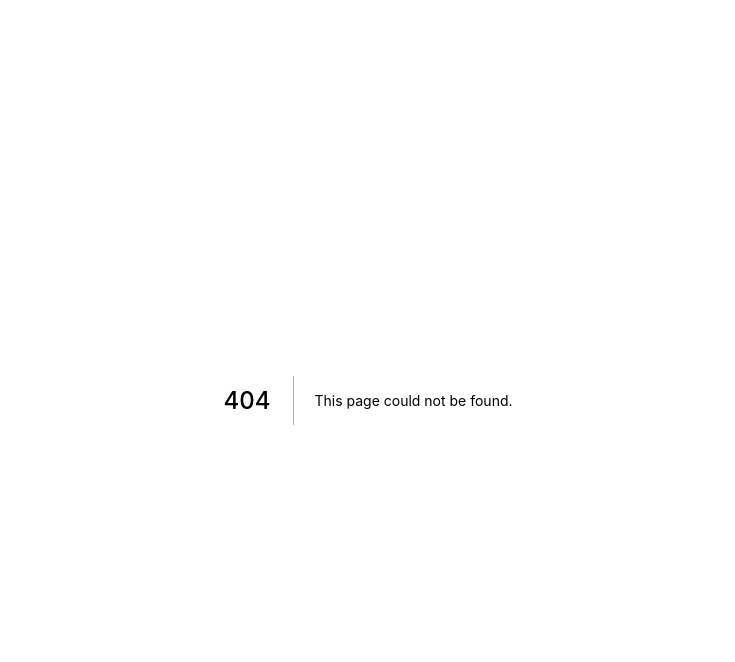
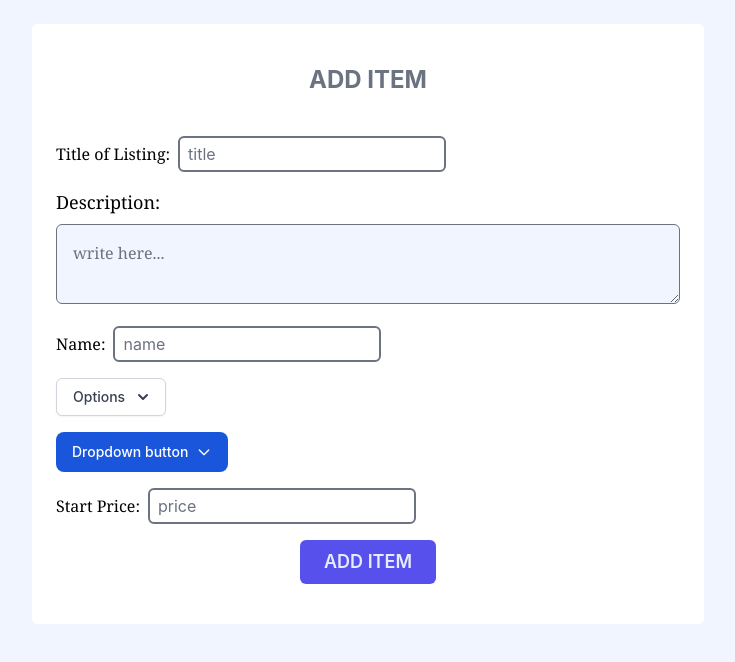
Before and after one commit to furniture-exchange-auction/auction, a Next.js app in the folder app/: page /test in a window 1280 px wide. Before the commit this address had no page. Shown: the top 662 px of the page, without its empty margins (272-1007 px from the left). Built offline with nearby package versions, Linux system fonts and the light colour scheme.

Commit message:
add item in progress

```diff
--- /dev/null
+++ b/app/components/AddItem.jsx
@@ -0,0 +1,134 @@
+import DropDown from "./DropDown";
+export default function AddItem() {
+
+  return (
+    <form>
+      <div class="bg-indigo-50 min-h-screen md:px-20 pt-6">
+        <div class=" bg-white rounded-md px-6 py-10 max-w-2xl mx-auto">
+          <h1 class="text-center text-2xl font-bold text-gray-500 mb-10">
+            ADD ITEM
+          </h1>
+          <div class="space-y-4">
+            <div>
+              <label for="title" class="text-lx font-serif">
+                Title of Listing:
+              </label>
+              <input
+                type="text"
+                placeholder="title"
+                id="title"
+                class="ml-2 outline-none py-1 px-2 text-md border-2 rounded-md"
+              />
+            </div>
+            <div>
+              <label for="description" class="block mb-2 text-lg font-serif">
+                Description:
+              </label>
+              <textarea
+                id="description"
+                cols="30"
+                rows="10"
+                placeholder="write here..."
+                class="w-full h-20 font-serif  p-4 text-gray-600 bg-indigo-50 outline-none rounded-md"
+              ></textarea>
+            </div>
+            <div>
+              <label for="name" class="text-lx font-serif">
+                Name:
+              </label>
+              <input
+                type="text"
+                placeholder="name"
+                id="name"
+                class="ml-2 outline-none py-1 px-2 text-md border-2 rounded-md"
+              />
+            </div>
+            <div>
+              <DropDown />
+            </div>
+            <div>
+              <button
+                id="dropdownDefault"
+                data-dropdown-toggle="dropdownId"
+                class="text-white bg-blue-700 hover:bg-blue-800 focus:ring-4 focus:outline-none focus:ring-blue-300 font-medium rounded-lg text-sm px-4 py-2.5 text-center inline-flex items-center dark:bg-blue-600 dark:hover:bg-blue-700 dark:focus:ring-blue-800"
+                type="button"
+              >
+                Dropdown button{" "}
+                <svg
+                  class="ml-2 w-4 h-4"
+                  fill="none"
+                  stroke="currentColor"
+                  viewBox="0 0 24 24"
+                  xmlns="http://www.w3.org/2000/svg"
+                >
+                  <path
+                    stroke-linecap="round"
+                    stroke-linejoin="round"
+                    stroke-width="2"
+                    d="M19 9l-7 7-7-7"
+                  ></path>
+                </svg>
+              </button>
+              <div
+                id="dropdown"
+                class="hidden z-10 w-44 bg-white rounded divide-y divide-gray-100 shadow dark:bg-gray-700"
+              >
+                <ul
+                  class="py-1 text-sm text-gray-700 dark:text-gray-200"
+                  aria-labelledby="dropdownDefault"
+                >
+                  <li>
+                    <a
+                      href="#"
+                      class="block py-2 px-4 hover:bg-gray-100 dark:hover:bg-gray-600 dark:hover:text-white"
+                    >
+                      Dashboard
+                    </a>
+                  </li>
+                  <li>
+                    <a
+                      href="#"
+                      class="block py-2 px-4 hover:bg-gray-100 dark:hover:bg-gray-600 dark:hover:text-white"
+                    >
+                      Settings
+                    </a>
+                  </li>
+                  <li>
+                    <a
+                      href="#"
+                      class="block py-2 px-4 hover:bg-gray-100 dark:hover:bg-gray-600 dark:hover:text-white"
+                    >
+                      Earnings
+                    </a>
+                  </li>
+                  <li>
+                    <a
+                      href="#"
+                      class="block py-2 px-4 hover:bg-gray-100 dark:hover:bg-gray-600 dark:hover:text-white"
+                    >
+                      Sign out
+                    </a>
+                  </li>
+                </ul>
+              </div>
+            </div>
+            <div>
+              <label for="email" class="text-lx font-serif">
+                Start Price:
+              </label>
+              <input
+                type="text"
+                placeholder="price"
+                id="email"
+                class="ml-2 outline-none py-1 px-2 text-md border-2 rounded-md"
+              />
+            </div>
+            <button class=" px-6 py-2 mx-auto block rounded-md text-lg font-semibold text-indigo-100 bg-indigo-600  ">
+              ADD ITEM
+            </button>
+          </div>
+        </div>
+      </div>
+    </form>
+  );
+}
--- /dev/null
+++ b/app/components/DropDown.jsx
@@ -0,0 +1,76 @@
+/* This example requires Tailwind CSS v2.0+ */
+import { Fragment } from 'react'
+import { Menu, Transition } from '@headlessui/react'
+import { ChevronDownIcon } from '@heroicons/react/solid'
+
+function classNames(...classes) {
+  return classes.filter(Boolean).join(' ')
+}
+
+export default function DropDown() {
+  return (
+    <Menu as="div" className="relative inline-block text-left">
+      <div>
+        <Menu.Button className="inline-flex justify-center w-full rounded-md border border-gray-300 shadow-sm px-4 py-2 bg-white text-sm font-medium text-gray-700 hover:bg-gray-50 focus:outline-none focus:ring-2 focus:ring-offset-2 focus:ring-offset-gray-100 focus:ring-indigo-500">
+          Options
+          <ChevronDownIcon className="-mr-1 ml-2 h-5 w-5" aria-hidden="true" />
+        </Menu.Button>
+      </div>
+
+      <Transition
+        as={Fragment}
+        enter="transition ease-out duration-100"
+        enterFrom="transform opacity-0 scale-95"
+        enterTo="transform opacity-100 scale-100"
+        leave="transition ease-in duration-75"
+        leaveFrom="transform opacity-100 scale-100"
+        leaveTo="transform opacity-0 scale-95"
+      >
+        <Menu.Items className="origin-top-right absolute right-0 mt-2 w-56 rounded-md shadow-lg bg-white ring-1 ring-black ring-opacity-5 focus:outline-none">
+          <div className="py-1">
+            <Menu.Item>
+              {({ active }) => (
+                <a
+                  href="#"
+                  className={classNames(
+                    active ? 'bg-gray-100 text-gray-900' : 'text-gray-700',
+                    'block px-4 py-2 text-sm'
+                  )}
+                >
+                  Account settings
+                </a>
+              )}
+            </Menu.Item>
+            <Menu.Item>
+              {({ active }) => (
+                <a
+                  href="#"
+                  className={classNames(
+                    active ? 'bg-gray-100 text-gray-900' : 'text-gray-700',
+                    'block px-4 py-2 text-sm'
+                  )}
+                >
+                  Support
+                </a>
+              )}
+            </Menu.Item>
+            <Menu.Item>
+              {({ active }) => (
+                <a
+                  href="#"
+                  className={classNames(
+                    active ? 'bg-gray-100 text-gray-900' : 'text-gray-700',
+                    'block px-4 py-2 text-sm'
+                  )}
+                >
+                  License
+                </a>
+              )}
+            </Menu.Item>
+
+          </div>
+        </Menu.Items>
+      </Transition>
+    </Menu>
+  )
+}
--- /dev/null
+++ b/app/pages/test.js
@@ -0,0 +1,9 @@
+import AddItem from "../components/AddItem";
+
+export default function Test (){
+    return(
+        <>
+        <AddItem/>
+        </>
+    )
+}
--- a/app/tailwind.config.js
+++ b/app/tailwind.config.js
@@ -6,12 +6,13 @@ module.exports = {
   theme: {
     extend: {
       gridTemplateRows: {
-        '[auto,auto,1fr]': 'auto auto 1fr',
+        "[auto,auto,1fr]": "auto auto 1fr",
       },
-    }
+    },
   },
   plugins: [
-    require('@tailwindcss/aspect-ratio'),
-    require('@tailwindcss/forms'),
+    require("@tailwindcss/aspect-ratio"),
+    require("@tailwindcss/forms"),
+    require("flowbite/plugin"),
   ],
-}
+};
```
